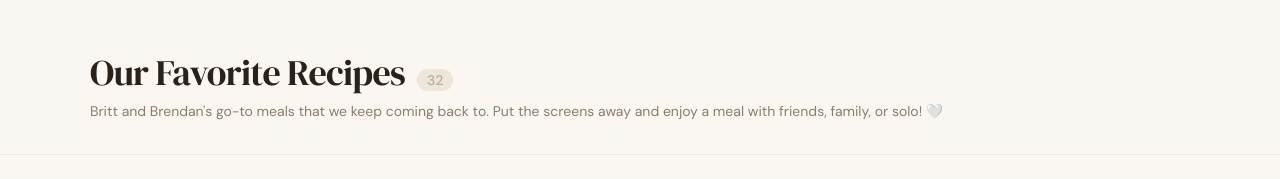
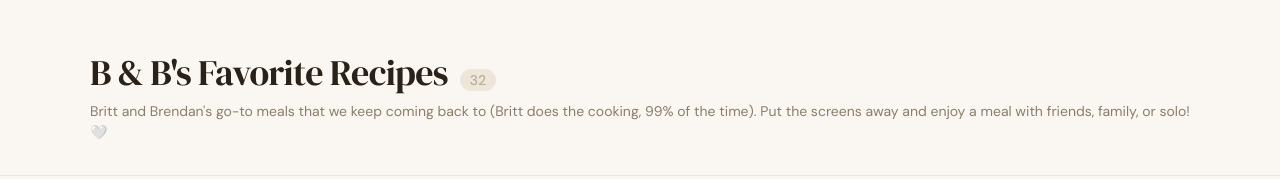
Before and after one commit to 0xbsho/short-family-recipes, a React (Vite) app: page / in a window 1280 px wide. Shown: the top 179 px of the page. Built offline with nearby package versions, Linux system fonts and the light colour scheme.

Commit message:
Update header title and subtitle text

```diff
--- a/src/RecipeBook.jsx
+++ b/src/RecipeBook.jsx
@@ -516,11 +516,11 @@ export default function RecipeBook() {
       <header style={styles.header}>
         <div style={styles.headerInner}>
           <div style={{ display: "flex", alignItems: "baseline", gap: 12 }}>
-            <h1 style={styles.title}>Our Favorite Recipes</h1>
+            <h1 style={styles.title}>B & B's Favorite Recipes</h1>
             <span style={styles.count}>{recipes.length}</span>
           </div>
           <p style={styles.subtitle}>
-            Britt and Brendan's go-to meals that we keep coming back to.
+            Britt and Brendan's go-to meals that we keep coming back to (Britt does the cooking, 99% of the time).
             Put the screens away and enjoy a meal with friends, family, or solo! 🤍
           </p>
         </div>
```
